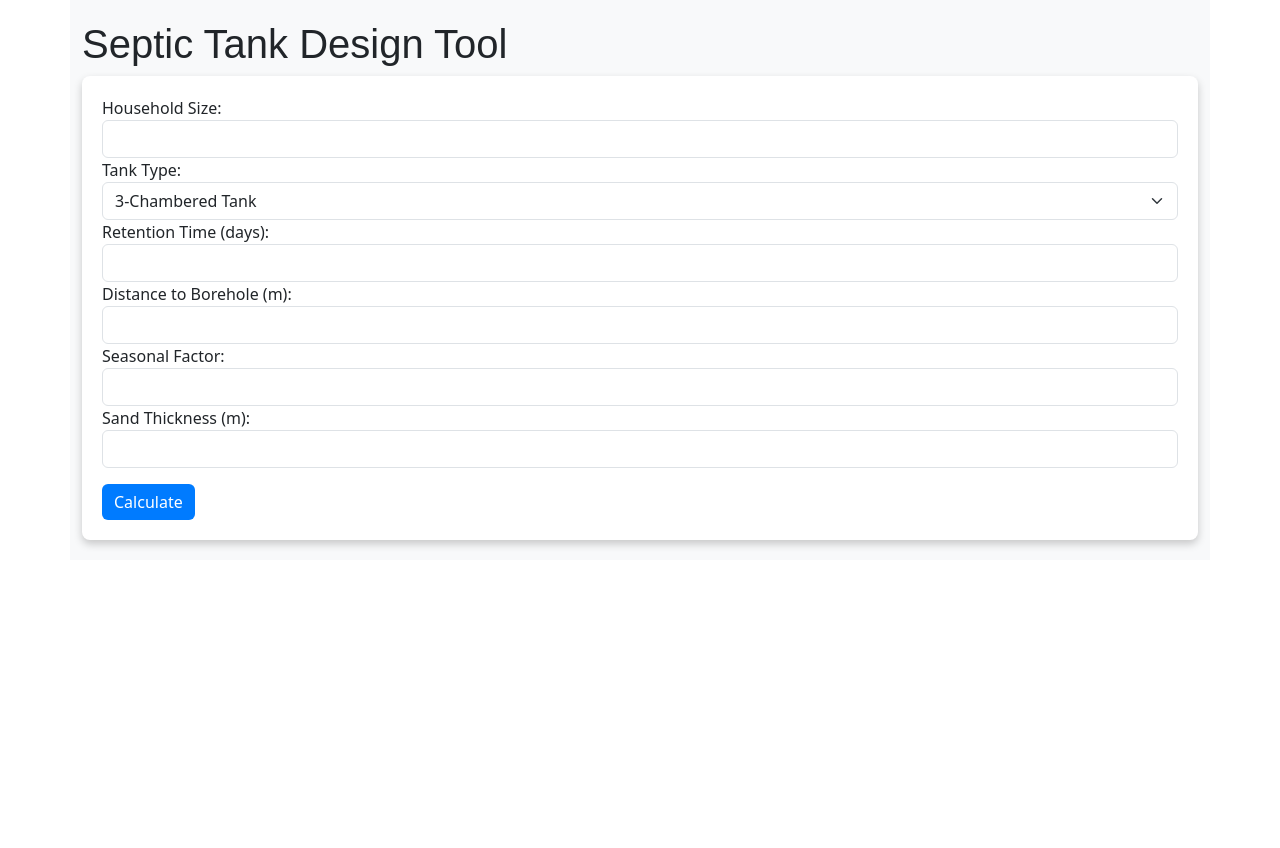
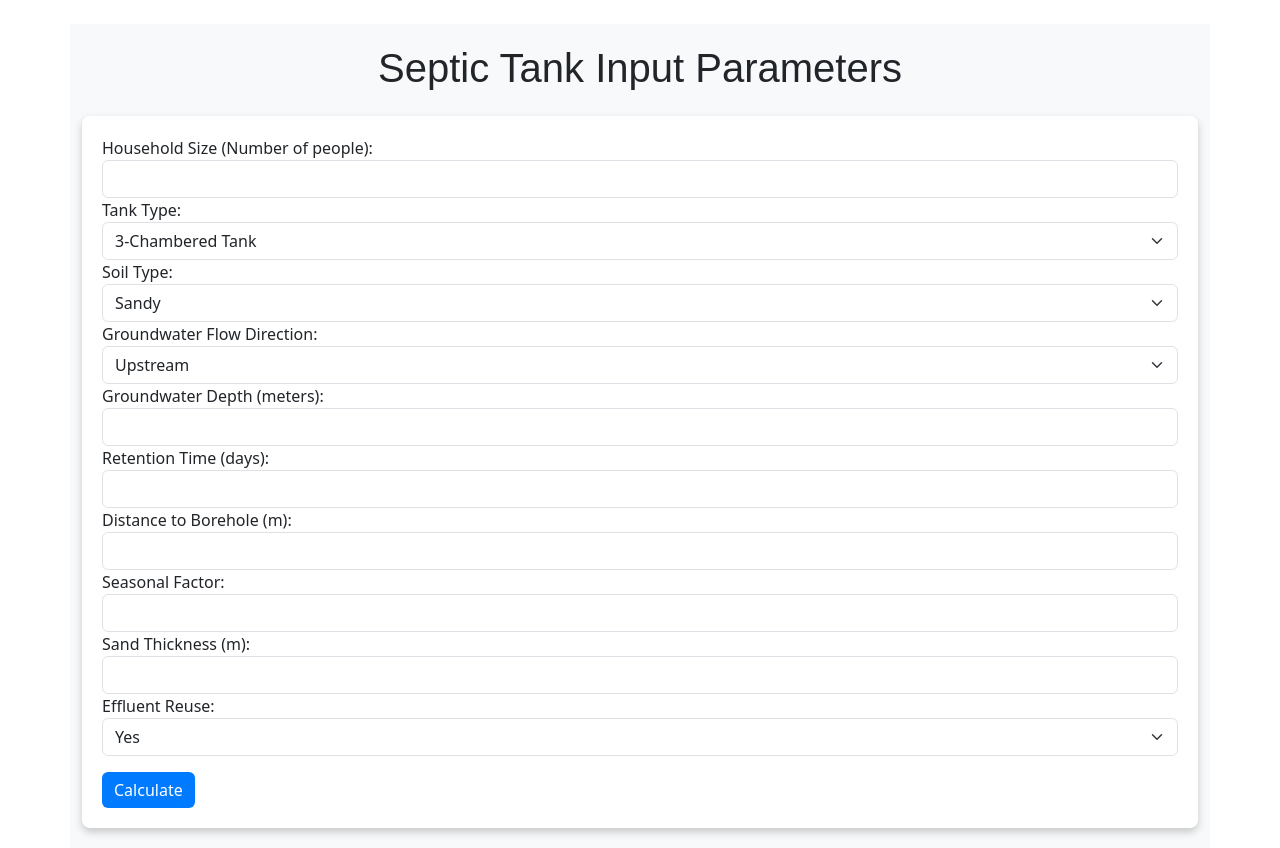
Before and after one commit to Annamaria9-coder/SepticTankCalculator, a Flask app: page /calculate in a window 1280 px wide. Before the commit the page ends 549 px from the top, so only its background shows below. Run offline with Flask 3, Linux system fonts and the light colour scheme.

Commit message:
Update calculate.html
updated the input form to include the new parameters based on the documents. This will allow users to provide more detailed information, such as soil type, groundwater depth, and mixed media materials.

```diff
--- a/app/templates/calculate.html
+++ b/app/templates/calculate.html
@@ -2,14 +2,15 @@
 <html lang="en">
 <head>
     <meta charset="UTF-8">
+    <meta name="viewport" content="width=device-width, initial-scale=1.0">
     <title>Septic Tank Design Tool</title>
     <link rel="stylesheet" href="{{ url_for('static', filename='styles.css') }}">
-    <!-- Bootstrap for alert styling -->
+    <!-- Bootstrap CSS -->
     <link href="https://cdn.jsdelivr.net/npm/bootstrap@5.3.0/dist/css/bootstrap.min.css" rel="stylesheet">
 </head>
 <body>
-<div class="container">
-    <h1>Septic Tank Design Tool</h1>
+<div class="container mt-4">
+    <h1 class="text-center mb-4">Septic Tank Input Parameters</h1>
 
     <!-- Display warning flash messages -->
     {% with messages = get_flashed_messages(with_categories=true) %}
@@ -21,27 +22,60 @@
     {% endwith %}
 
     <form action="/calculate" method="post">
-        <label for="household_size">Household Size:</label>
+        <!-- Household Size -->
+        <label for="household_size">Household Size (Number of people):</label>
         <input type="number" id="household_size" name="household_size" class="form-control" required>
 
+        <!-- Tank Type -->
         <label for="tank_type">Tank Type:</label>
         <select id="tank_type" name="tank_type" class="form-select" required>
             <option value="3">3-Chambered Tank</option>
             <option value="4">4-Chambered Tank</option>
         </select>
 
+        <!-- Soil Type -->
+        <label for="soil_type">Soil Type:</label>
+        <select id="soil_type" name="soil_type" class="form-select" required>
+            <option value="sandy">Sandy</option>
+            <option value="clay">Clay</option>
+            <option value="loam">Loam</option>
+        </select>
+
+        <!-- Groundwater Flow Direction -->
+        <label for="groundwater_flow">Groundwater Flow Direction:</label>
+        <select id="groundwater_flow" name="groundwater_flow" class="form-select" required>
+            <option value="upstream">Upstream</option>
+            <option value="downstream">Downstream</option>
+        </select>
+
+        <!-- Groundwater Depth -->
+        <label for="groundwater_depth">Groundwater Depth (meters):</label>
+        <input type="number" id="groundwater_depth" name="groundwater_depth" class="form-control" required>
+
+        <!-- Retention Time -->
         <label for="retention_time">Retention Time (days):</label>
         <input type="number" id="retention_time" name="retention_time" class="form-control" required>
 
+        <!-- Borehole Distance -->
         <label for="borehole_distance">Distance to Borehole (m):</label>
         <input type="number" id="borehole_distance" name="borehole_distance" class="form-control" required>
 
+        <!-- Seasonal Factor -->
         <label for="seasonal_factor">Seasonal Factor:</label>
         <input type="number" id="seasonal_factor" name="seasonal_factor" class="form-control" required>
 
+        <!-- Sand Thickness -->
         <label for="sand_thickness">Sand Thickness (m):</label>
         <input type="number" id="sand_thickness" name="sand_thickness" class="form-control" required>
 
+        <!-- Effluent Reuse -->
+        <label for="effluent_reuse">Effluent Reuse:</label>
+        <select id="effluent_reuse" name="effluent_reuse" class="form-select" required>
+            <option value="yes">Yes</option>
+            <option value="no">No</option>
+        </select>
+
+        <!-- Submit Button -->
         <button type="submit" class="btn btn-primary mt-3">Calculate</button>
     </form>
 </div>
```
